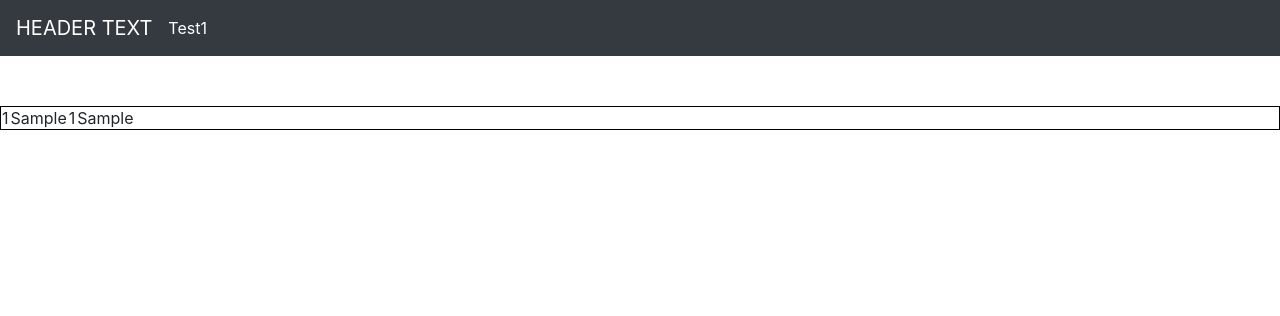
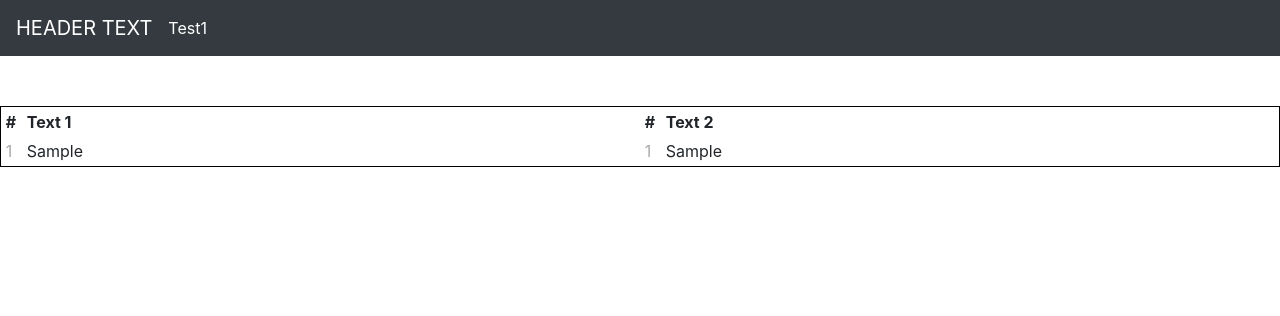
Before and after one commit to zhaohanson1/word_tools, a Django app: template django_test/TextScuplt/word_features/templates/word_features/diff_display.html in a window 1280 px wide. Shown: the top 316 px of the page. Run offline with Django 3.2, Linux system fonts and the light colour scheme; the template is opened without the code that fills it: most values are stand-ins (such as "Sample title", 1, 10 or a date in 2020); some libraries are stand-ins or nearby versions.

Commit message:
Diff Table formatting

```diff
--- a/django_test/TextScuplt/word_features/static/word_features/css/diff.css
+++ b/django_test/TextScuplt/word_features/static/word_features/css/diff.css
@@ -1,5 +1,5 @@
 #content {
-    max-width: 1300px;
+    max-width: 1400px;
     margin: 50px auto;
     border: 1px solid black;
 }
@@ -22,3 +22,23 @@
 .removed {
     background-color: rgb(255, 160, 160);
 }
+
+#diff-table {
+    margin-bottom: 0!important;
+    width: 100%;
+}
+
+#diff-table td, #diff-table th{
+    border: 0;
+}
+
+#diff-table tbody th {
+    font-weight: 400;
+    color: darkgray;
+    width:1%;
+    white-space:nowrap;
+}
+
+#diff-table tbody td {
+    width: 45%;
+}
--- a/django_test/TextScuplt/word_features/templates/word_features/diff_display.html
+++ b/django_test/TextScuplt/word_features/templates/word_features/diff_display.html
@@ -8,12 +8,19 @@
 
 
 {% block content %}
-<table>
+<table class='table table-hover table-sm' id='diff-table'>
+    <thead>
+        <tr>
+        <th>#</th>
+        <th>Text 1</th>
+        <th>#</th>
+        <th>Text 2</th>
+        </tr>
+    </thead>
+    <tbody>
     {% for line1, line2 in both_text %}
         <tr>
-        <td>
-            {{ forloop.counter }}
-        </td>
+            <th> {{ forloop.counter }} </th>
 
             {% if forloop.counter0 in removed %}
             <td class='removed'>
@@ -22,9 +29,9 @@
             {% endif %}
                 {{ line1 }}
             </td>
-        <td>
-            {{ forloop.counter }}
-        </td>
+
+            <th> {{ forloop.counter }} </th>
+
             {% if forloop.counter0 in added %}
             <td class='added'>
             {% else %}
@@ -34,5 +41,6 @@
             </td>
         </tr>
     {% endfor %}
+    </tbody>
 </table>
 {% endblock content %}
--- a/django_test/TextScuplt/word_features/views.py
+++ b/django_test/TextScuplt/word_features/views.py
@@ -27,8 +27,8 @@ def diff(request):
 def display(request):
     form = DiffForm(request.POST)
     diff_ranges = json.loads(request.POST.get('ranges'))
-    text_1_list = request.POST['text_1'].split()
-    text_2_list = request.POST['text_2'].split()
+    text_1_list = request.POST['text_1'].split('\n')
+    text_2_list = request.POST['text_2'].split('\n')
     both_text = itertools.zip_longest(text_1_list, text_2_list, fillvalue="")
 
     added = set()
```
Lines whose indentation alone changed are shown as unchanged.
